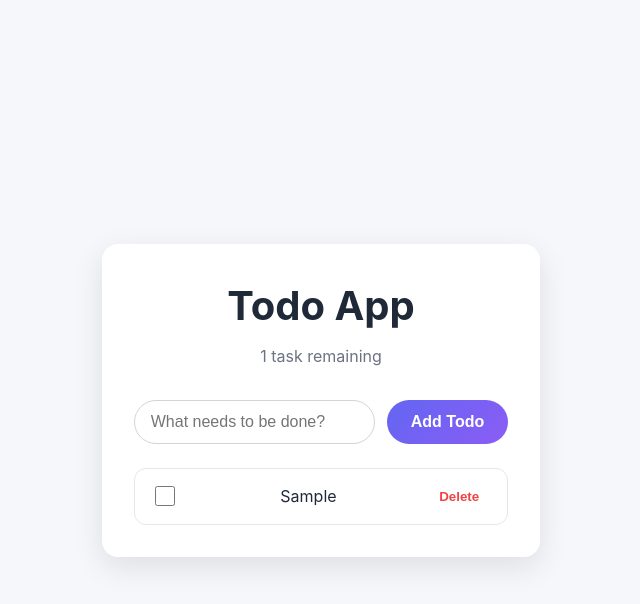
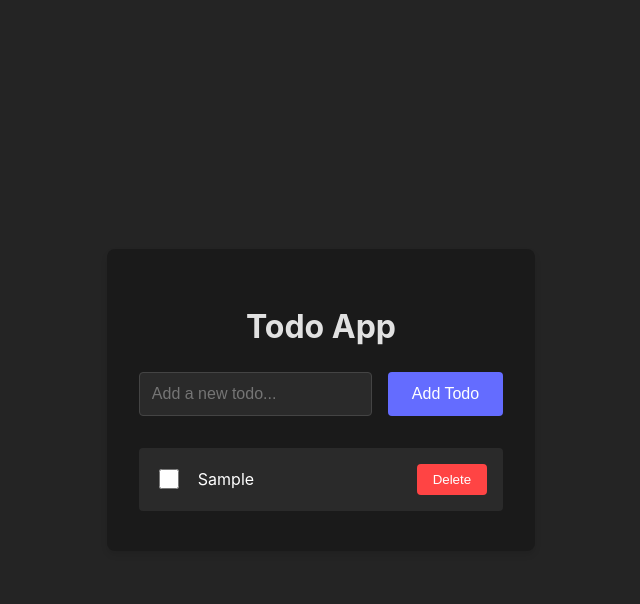
Before and after one commit to 2advancesolutions/venus-todo-react, a React (Vite) app: page / in a window 1280 px wide. Both pictures are taken after typing "Sample" into the empty fields and a click on the button "Add Todo". Shown: the top 604 px of the page, without its empty margins (319-959 px from the left). Built offline with nearby package versions, Linux system fonts and the light colour scheme; the HTML template or start-up script is replaced by a standard one.

Commit message:
wip: coding: round 6 [App.jsx]

```diff
--- a/src/App.jsx
+++ b/src/App.jsx
@@ -1,75 +1,74 @@
-import { useMemo, useState } from 'react';
-import './App.css';
-
-const createTodo = (text) => ({
-  id: crypto.randomUUID(),
-  text,
-  completed: false,
-});
+import React, { useState } from 'react';
 
 function App() {
-  const [todos, setTodos] = useState(() => []);
-  const [input, setInput] = useState('');
-  const remainingCount = useMemo(
-    () => todos.filter((todo) => !todo.completed).length,
-    [todos]
-  );
+  const [todos, setTodos] = useState([]);
+  const [inputValue, setInputValue] = useState('');
 
-  const handleSubmit = (event) => {
-    event.preventDefault();
-    const trimmed = input.trim();
-    if (!trimmed) return;
-    setTodos((prev) => [createTodo(trimmed), ...prev]);
-    setInput('');
+  const addTodo = () => {
+    if (inputValue.trim() === '') return;
+
+    const newTodo = {
+      id: Date.now(),
+      text: inputValue,
+      completed: false
+    };
+
+    setTodos([...todos, newTodo]);
+    setInputValue('');
   };
 
-  const handleToggle = (id) => {
-    setTodos((prev) =>
-      prev.map((todo) =>
-        todo.id === id ? { ...todo, completed: !todo.completed } : todo
-      )
-    );
+  const deleteTodo = (id) => {
+    setTodos(todos.filter(todo => todo.id !== id));
   };
 
-  const handleDelete = (id) => {
-    setTodos((prev) => prev.filter((todo) => todo.id !== id));
+  const toggleTodo = (id) => {
+    setTodos(todos.map(todo =>
+      todo.id === id ? { ...todo, completed: !todo.completed } : todo
+    ));
+  };
+
+  const handleKeyPress = (e) => {
+    if (e.key === 'Enter') {
+      addTodo();
+    }
   };
 
   return (
-    <div className="app">
-      <header>
-        <h1>Todo App</h1>
-        <p>{remainingCount} task{remainingCount === 1 ? '' : 's'} remaining</p>
-      </header>
+    <div className="todo-app">
+      <h1>Todo App</h1>
 
-      <form onSubmit={handleSubmit} className="todo-form">
+      <div className="todo-form">
         <input
           type="text"
-          placeholder="What needs to be done?"
-          value={input}
-          onChange={(event) => setInput(event.target.value)}
+          className="todo-input"
+          placeholder="Add a new todo..."
+          value={inputValue}
+          onChange={(e) => setInputValue(e.target.value)}
+          onKeyPress={handleKeyPress}
         />
-        <button type="submit">Add Todo</button>
-      </form>
+        <button className="todo-button" onClick={addTodo}>
+          Add Todo
+        </button>
+      </div>
 
       {todos.length === 0 ? (
-        <p className="empty-state">No todos yet. Add your first one!</p>
+        <p className="empty-state">No todos yet. Add one above!</p>
       ) : (
         <ul className="todo-list">
-          {todos.map((todo) => (
-            <li key={todo.id} className={todo.completed ? 'completed' : ''}>
-              <label>
-                <input
-                  type="checkbox"
-                  checked={todo.completed}
-                  onChange={() => handleToggle(todo.id)}
-                />
-                <span>{todo.text}</span>
-              </label>
+          {todos.map(todo => (
+            <li key={todo.id} className="todo-item">
+              <input
+                type="checkbox"
+                className="todo-checkbox"
+                checked={todo.completed}
+                onChange={() => toggleTodo(todo.id)}
+              />
+              <span className={`todo-text ${todo.completed ? 'completed' : ''}`}>
+                {todo.text}
+              </span>
               <button
-                className="delete-button"
-                type="button"
-                onClick={() => handleDelete(todo.id)}
+                className="todo-delete"
+                onClick={() => deleteTodo(todo.id)}
               >
                 Delete
               </button>
```
